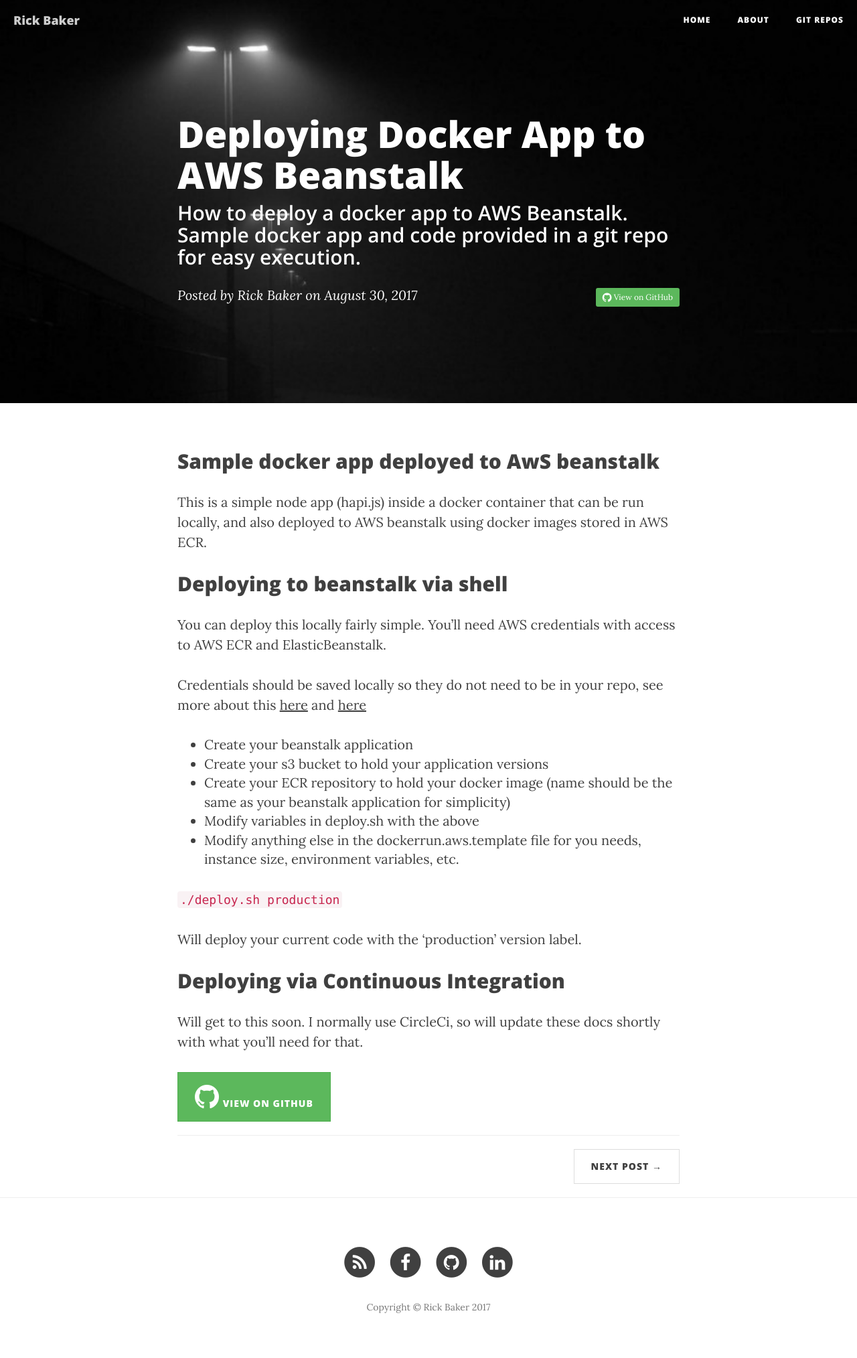
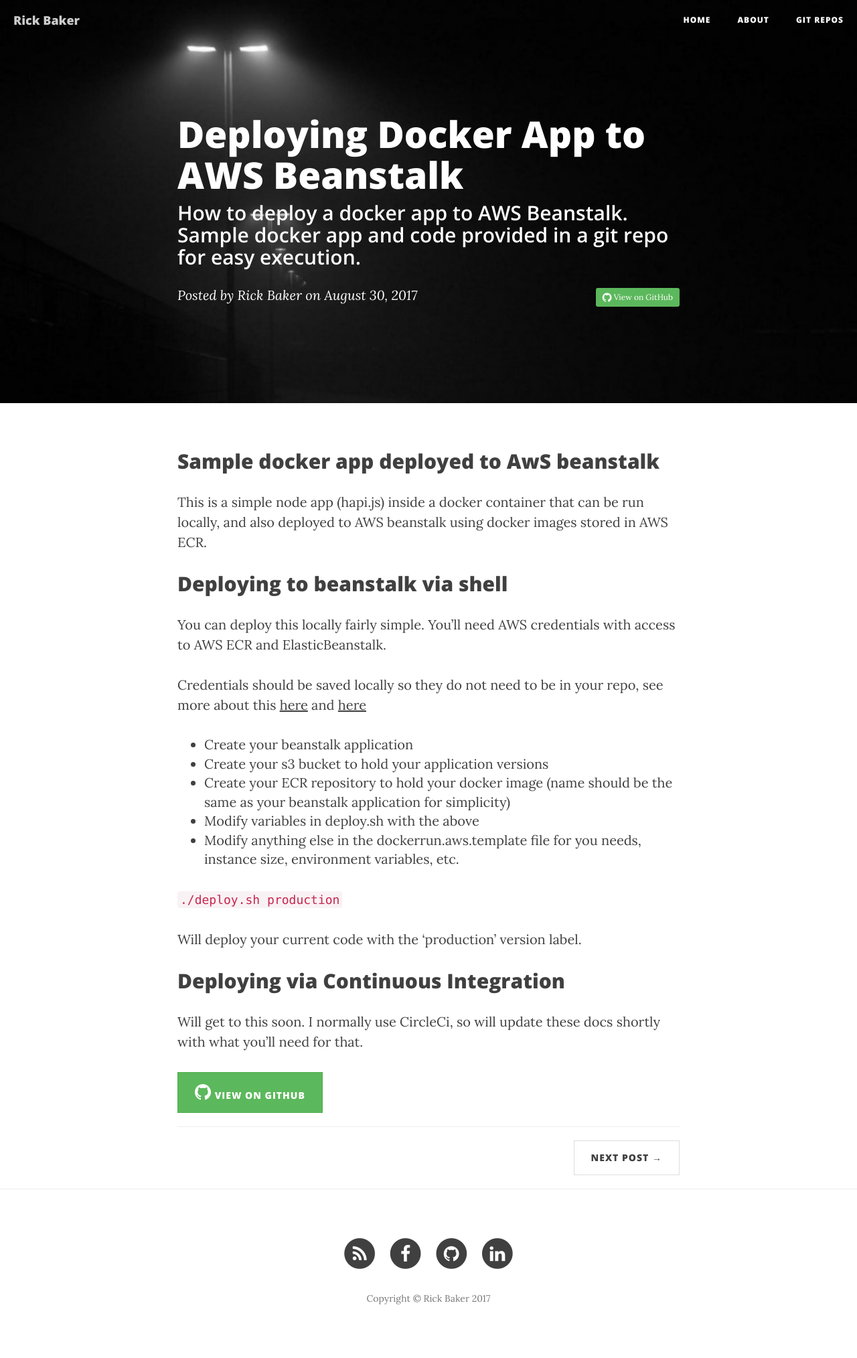
Before and after one commit to ricktbaker/ricktbaker.github.io, a Jekyll site: the page built from _posts/2017-08-30-docker-aws-beanstalk.markdown, in a window 1280 px wide. Shown: the whole page at 67% size. Built offline with Jekyll 4.4.1, drawn with Linux system fonts in a browser that asks for light colours; nearby versions of some CDN libraries.

Commit message:
initial checkin

```diff
--- a/_layouts/post.html
+++ b/_layouts/post.html
@@ -33,7 +33,7 @@
 
                 {% if page.repo %}
                 <a class="btn btn-success" target="_blank" href="{{ page.repo }}">
-                    <i class="fa fa-3x fa-github"></i> View on GitHub</a>
+                    <i class="fa fa-2x fa-github"></i> View on GitHub</a>
                 {% endif %}
 
                 <div style="clear: both"></div>
```
